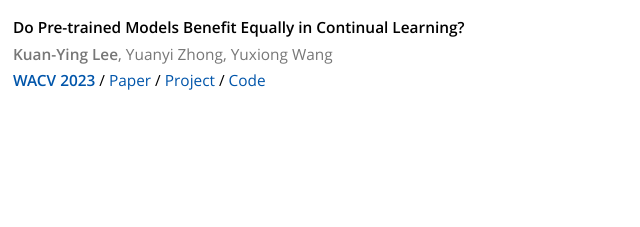
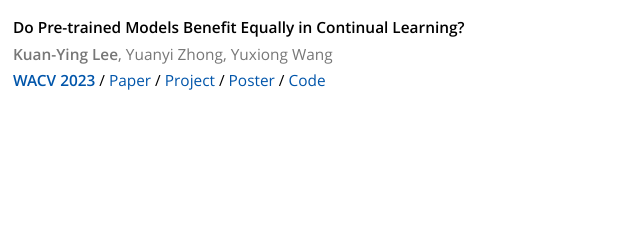
Before and after one commit to eric11220/eric11220.github.io, a plain HTML site: page index.htm in a window 1280 px wide. Shown: the part 775-1002 px from the top of the page, 421-1061 px from the left. Drawn offline with Linux system fonts and the light colour scheme.

Commit message:
Add WACV'23 poster

```diff
--- a/index.htm
+++ b/index.htm
@@ -129,6 +129,7 @@
 							<span class="venue"><a href="https://wacv2023.thecvf.com/home" target="_blank">WACV 2023</a></span> /
 							<span class="tag"><a href="https://openaccess.thecvf.com/content/WACV2023/html/Lee_Do_Pre-Trained_Models_Benefit_Equally_in_Continual_Learning_WACV_2023_paper.html" target="_blank">Paper</a></span> /
 							<span class="tag"><a href="https://eric11220.github.io/publication/WACV23/" target="_blank">Project</a></span> /
+                            <span class="tag"><a href="https://drive.google.com/file/d/198iXl5Bk7gC_QAs0oLosgVr_NHgEPA3S/view?usp=sharing" target="_blank">Poster</a></span> /
 							<span class="tag"><a href="https://github.com/eric11220/pretrained-models-in-CL" target="_blank">Code</a></span>
 						</div>
 					</div>
```
